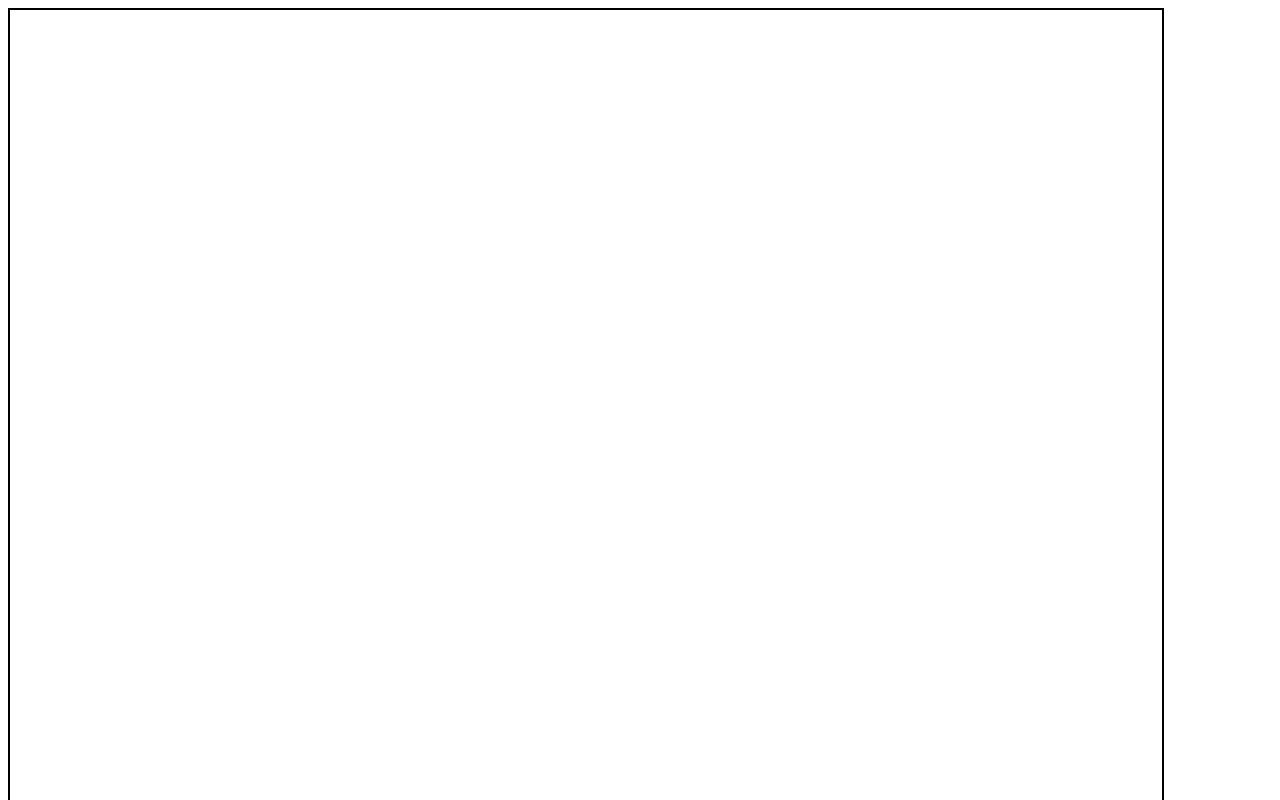
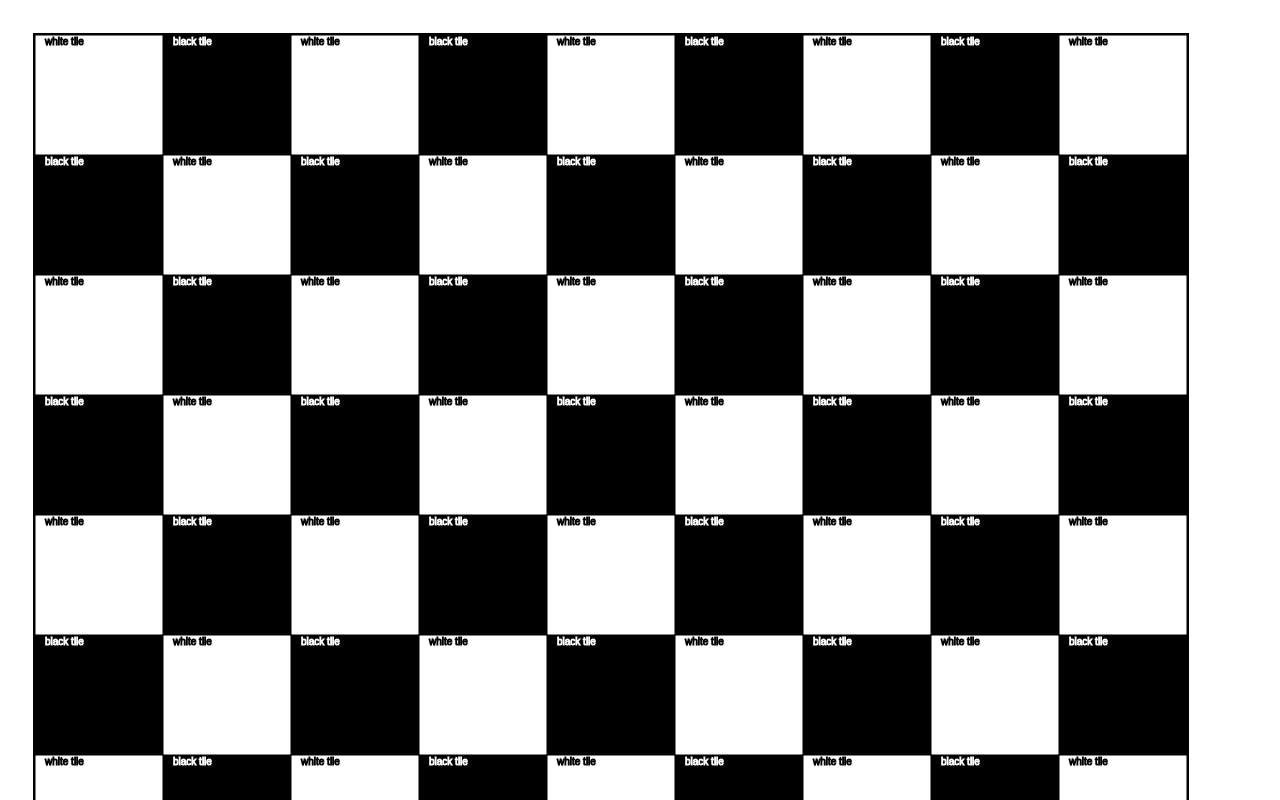
Before and after one commit to rbmy/gungi, a plain HTML site: page index.html in a window 1280 px wide. Shown: the top 800 px of the page. Drawn offline with nearby package versions, Linux system fonts and the light colour scheme.

Commit message:
Create Chess Board
Used the board directive to create a chess layout.

```diff
--- a/index.html
+++ b/index.html
@@ -17,7 +17,7 @@
 		<title>Gungi - The Hunter x Hunter inspired board game </title>
 	</head>
 	<body>
-		<canvas id="gungiBoard" my-game-board g-xtiles="9" g-ytiles="9"></canvas>
+		<div style="box-shadow: 0px 0px 10px #888888;"><canvas id="gungiBoard" my-game-board g-xtiles="9" g-ytiles="9"></canvas></div>
 		<div id="info_pane"></div>
 	</body>
 <html>
--- a/scripts/board.js
+++ b/scripts/board.js
@@ -1,11 +1,44 @@
 (function(){
-	var tileWidth = Math.round($(window).width() * .10);
-	var tileHeight = Math.round($(window).height() * .15);
-
 	var app = angular.module('board', []);
 
-	drawTiles = function(canvas){
-		var topLeft
+	var tileWidth = 0;
+	var tileHeight = 0;
+
+	drawTiles = function(ctx, xtiles, ytiles){
+		var topX = 0;
+		var topY = 0;
+		var isWhite = true;
+
+		for(var i=0; i < xtiles; i++){
+			for(var j=0; j < ytiles; j++){
+				console.log("Drawing: " + topX + ", " + topY + " {" + tileWidth + ", " + tileHeight + "}");
+				if(isWhite){
+					ctx.strokeStyle = 'black';
+					ctx.strokeRect(topX, topY, tileWidth, tileHeight);
+					ctx.strokeText("white tile", topX + 10, topY + 10);
+				}else{
+					ctx.strokeStyle = 'white';
+					ctx.fillRect(topX, topY, tileWidth, tileHeight);
+					ctx.strokeText("black tile", topX + 10, topY + 10);
+				}
+
+				topY += tileHeight;
+				isWhite = !isWhite;
+			}
+			topY = 0;
+			topX += tileWidth;
+		}
+	}
+
+	setBoardSize = function(canvas, xtiles, ytiles){
+		tileWidth = Math.round($(window).width() * .10);
+		tileHeight = Math.round($(window).height() * .15);
+
+		canvas.attr("height", ytiles * tileHeight);
+		canvas.attr("width", xtiles * tileWidth);
+		console.log("canvas height: " + canvas.attr('height'));
+		console.log("canvas width: " + canvas.attr('width'));
+
 	}
 
 	app.directive('myGameBoard',  function(){
@@ -19,24 +52,25 @@
 				//we are doing 2d drawing for this board. Get the canvas context
 				var canvas = $(element[0]);
 				var ctx = element[0].getContext('2d');
-				var height = scope.gYtiles * tileHeight;
-				var width = scope.gXtiles * tileWidth;
-
-				//set the canvas size based on the number of tiles
-				canvas.attr("height", height);
-				canvas.attr("width", width);
-
-				console.log("canvas height: " + canvas.attr('height'));
-				console.log("canvas width: " + canvas.attr('width'));
 
 				canvas.css({
 					border: '2px solid black',
 					float: 'left',
-					margin: '10pct 10 10 10'
+					margin: '2% 2% 2% 2%'
+
+				});
+
+				//set the canvas size based on the number of tiles
+				setBoardSize(canvas, scope.gXtiles, scope.gYtiles);
+
+
+				$(window).resize(function(){
+					setBoardSize(canvas, scope.gXtiles, scope.gYtiles);
+					drawTiles(ctx, scope.gXtiles, scope.gYtiles);
 				});
 
 				//draw the tiles
-
+				drawTiles(ctx, scope.gXtiles, scope.gYtiles);
 			}
 		}
 	});
```
